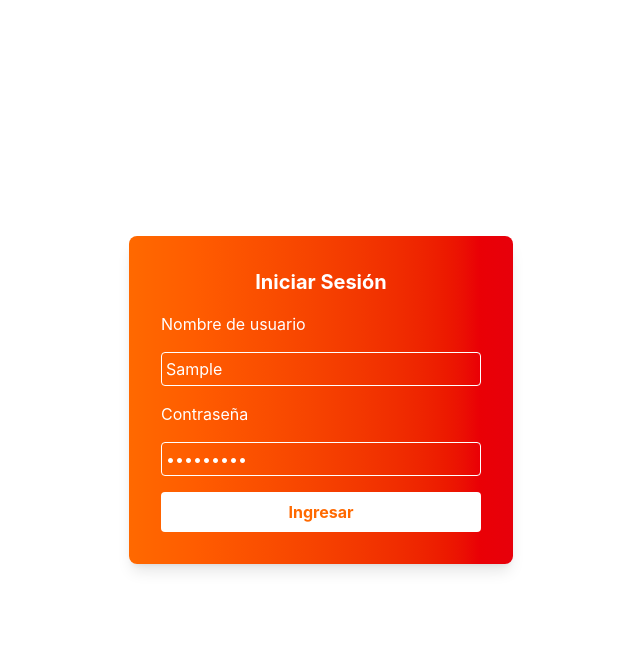
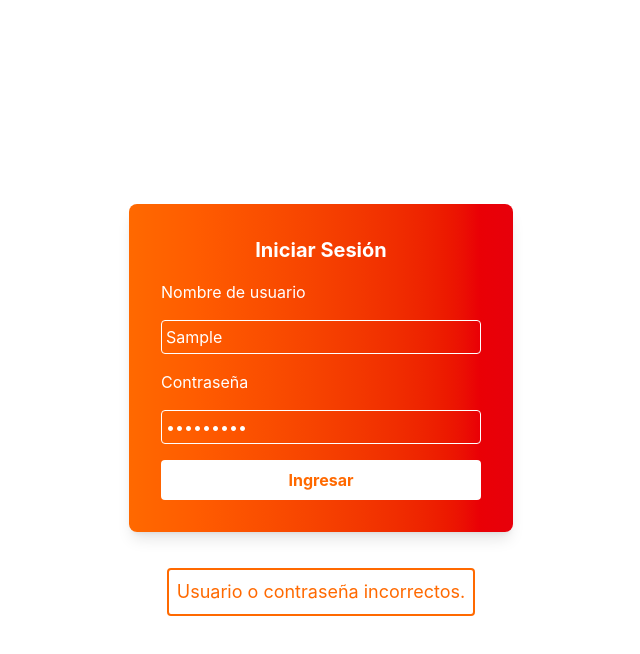
Before and after one commit to VicenteAB/Frontend-StockBite2.0, a React (Vite) app: page / in a window 1280 px wide. Both pictures are taken after typing "Sample", "Sample123" into the empty fields and a click on the button "Ingresar". Shown: the top 654 px of the page, without its empty margins (319-959 px from the left). Built offline with nearby package versions, Linux system fonts and the light colour scheme; no server answers.

Commit message:
Agregar manejo de errores en el login

```diff
--- a/src/pages/Login.jsx
+++ b/src/pages/Login.jsx
@@ -6,21 +6,28 @@ export default function Login() {
 
     const [username, setUsername] = useState('');
     const [password, setPassword] = useState('');
+    const [errorMensaje, setErrorMensaje] = useState('');
 
     const navigate = useNavigate()
 
     const handleSubmit = async (e) => {
         e.preventDefault()
 
-        const token = await login(username, password)
-        localStorage.setItem('token', token)
+        try {
+            const token = await login(username, password)
+            localStorage.setItem('token', token)
 
-        console.log('Token:', token) // Imprimir el token en la consola
-        navigate('/home') // redirigir a la pagin principal
+            console.log('Token:', token) // Imprimir el token en la consola
+            navigate('/home') // redirigir a la pagin principal
+        }catch (error) {
+            setErrorMensaje('Usuario o contraseña incorrectos.')
+        }
+
+
     }
 
     return(
-        <div className="min-h-screen flex justify-center items-center">
+        <div className="min-h-screen flex flex-col justify-center items-center">
             <div className="bg-gradient-to-r from-orange-500 to-red-600 p-8 rounded-lg shadow-lg w-96 ">
                 <h1 className="text-center text-xl text-white font-bold">
                     Iniciar Sesión
@@ -46,7 +53,12 @@ export default function Login() {
                         Ingresar
                     </button>
                 </form>
+
             </div>
+            <div className="h-12 mt-4">
+                {errorMensaje && <div className="text-lg text-orange-500 border-orange-500 border-2 rounded p-2 mt-5">{errorMensaje}</div>}
+            </div>
+
         </div>
 
     )
```
